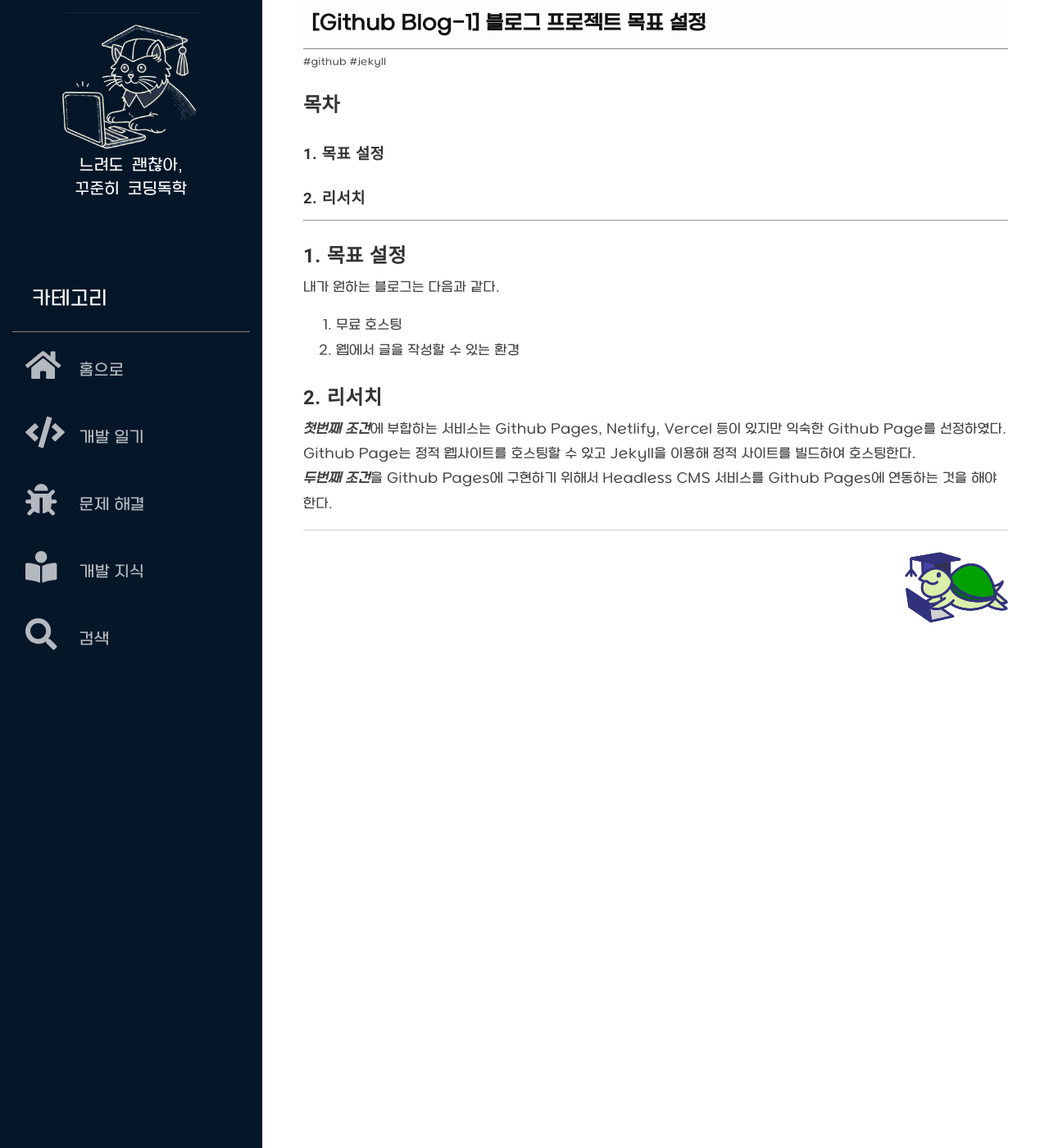
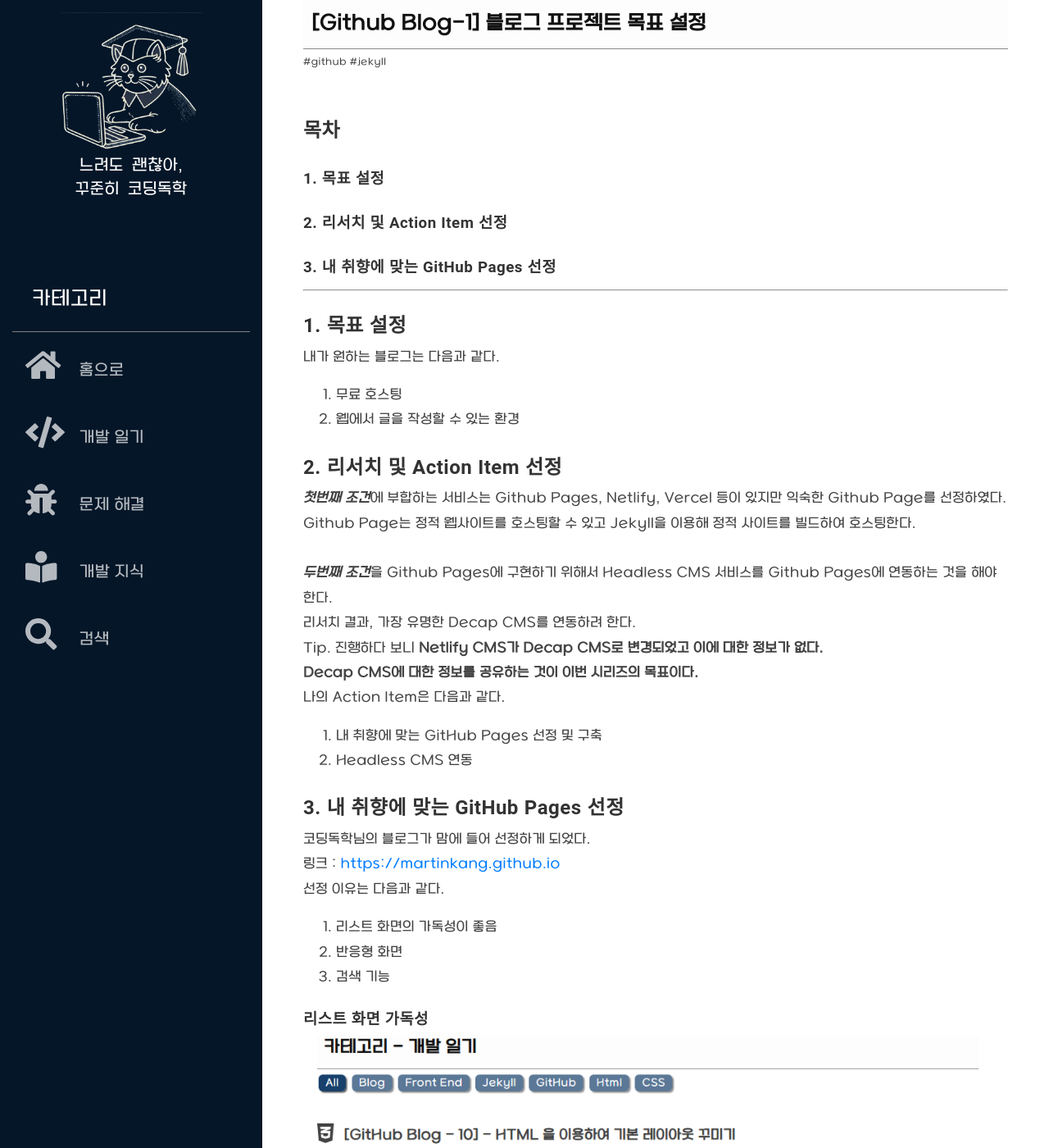
Before and after one commit to billiamchoi/billiamchoi.github.io, a Jekyll site: the page built from _posts/Develop/2024-10-29-github-blog-1-github-page에-headless-cms-설정.md, in a window 1280 px wide and 1400 px high. Shown: the whole window at 82% size. Built offline with Jekyll 4.4.1, drawn with Linux system fonts in a browser that asks for light colours; comment, search, counter and statistics services are not loaded; some of the changed text lies outside the part shown.

Commit message:
Update Develop “2024-10-29-github-blog-1-github-page에-headless-cms-설정”

```diff
--- a/_posts/Develop/2024-10-29-github-blog-1-github-page에-headless-cms-설정.md
+++ b/_posts/Develop/2024-10-29-github-blog-1-github-page에-headless-cms-설정.md
@@ -11,11 +11,15 @@ tags:
   - jekyll
 img-tag: github
 ---
-# 목차
+![]()
+
+# [](https://martinkang.github.io)목차
 
 ### 1. 목표 설정
 
-### 2. 리서치
+### 2. 리서치 및 Action Item 선정
+
+### 3. 내 취향에 맞는  GitHub Pages 선정
 
 - - -
 
@@ -26,10 +30,59 @@ img-tag: github
 1. 무료 호스팅
 2. 웹에서 글을 작성할 수 있는 환경
 
-## 2. 리서치
+## 2. 리서치 및 Action Item 선정
 
 ***첫번째 조건***에 부합하는 서비스는 Github Pages, Netlify, Vercel 등이 있지만 익숙한 Github Page를 선정하였다.
 
 Github Page는 정적 웹사이트를 호스팅할 수 있고 Jekyll을 이용해 정적 사이트를 빌드하여 호스팅한다.
 
+\
 ***두번째 조건***을 Github Pages에 구현하기 위해서 Headless CMS 서비스를 Github Pages에 연동하는 것을 해야 한다.
+
+리서치 결과, 가장 유명한 Decap CMS를 연동하려 한다.
+
+Tip. 진행하다 보니 **Netlify CMS가 Decap CMS로 변경되었고 이에 대한 정보가 없다.**
+
+**Decap CMS에 대한 정보를 공유하는 것이 이번 시리즈의 목표이다.**
+
+나의 Action Item은 다음과 같다.
+
+1. 내 취향에 맞는 GitHub Pages 선정 및 구축
+2. Headless CMS 연동
+
+## 3. 내 취향에 맞는  GitHub Pages 선정
+
+코딩독학님의 블로그가 맘에 들어 선정하게 되었다.
+
+링크 : <https://martinkang.github.io>
+
+선정 이유는 다음과 같다.
+
+1. 리스트 화면의 가독성이 좋음
+2. 반응형 화면
+3. 검색 기능
+
+### 리스트 화면 가독성
+
+![](/assets/img/list.png)
+
+* 한개의 리스트에 대한 가독성이 훌륭함
+* 카테고리 설정 및 필터도 존재함
+
+### 반응형 화면
+
+![](/assets/img/mobile_page.png)
+
+* 반응형 화면으로 구현되어 있어 핸드폰에서 볼 수 있음
+
+### 검색 기능
+
+![](/assets/img/search.png)
+
+* 검색 기능도 구현 되어 있음
+
+
+
+**코딩독학님 진짜 리스팩합니다!!**
+
+추후 스토리는 이후 포스트에서 이어서 진행할 예정이다.
```
Also changed, not shown: assets/img/list.png (added), assets/img/mobile_page.png (added), assets/img/search.png (added).
